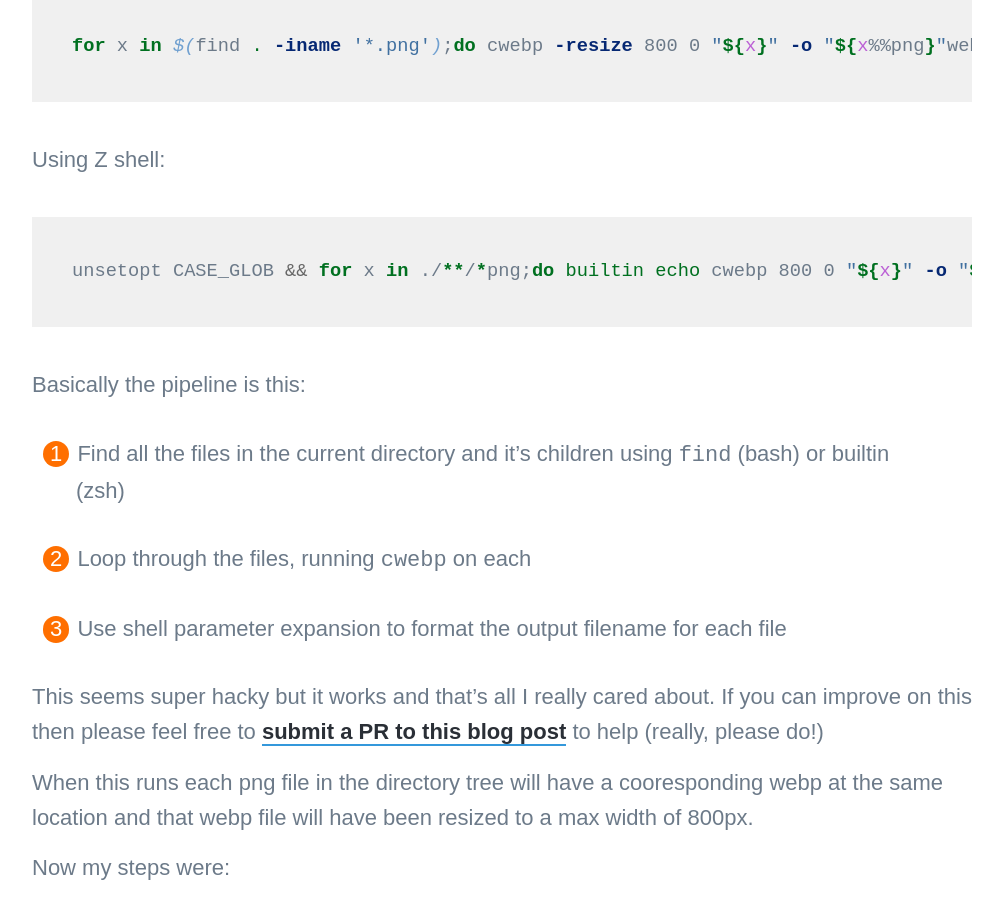
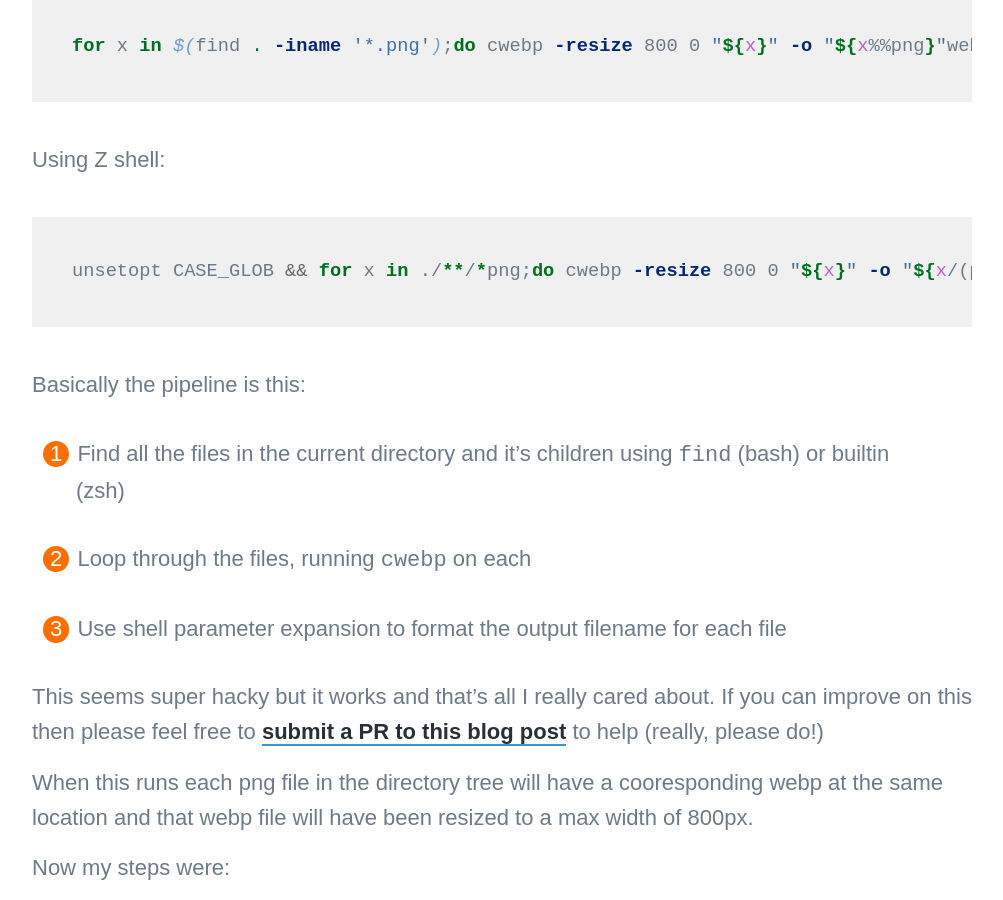
Before and after one commit to bubbafat/bubbafat.github.io, a Jekyll site: the page built from _posts/2022-03-15-converting-images-from-png-jpg-to-webp-and-resizing.md, in a window 1280 px wide and 900 px high, scrolled down 2242 px. Shown: the whole window, without its empty margins (138-1141 px from the left). Built offline with Jekyll 4.4.1, drawn with Linux system fonts in a browser that asks for light colours; nearby versions of some CDN libraries; some web fonts are replaced; comment, search, counter and statistics services are not loaded.

Commit message:
Update 2022-03-15-converting-images-from-png-jpg-to-webp-and-resizing.md
typo

````diff
--- a/_posts/2022-03-15-converting-images-from-png-jpg-to-webp-and-resizing.md
+++ b/_posts/2022-03-15-converting-images-from-png-jpg-to-webp-and-resizing.md
@@ -52,7 +52,7 @@ for x in $(find . -iname '*.png');do cwebp -resize 800 0 "${x}" -o "${x%%png}"we
 Using Z shell:
 
 ```zsh
-unsetopt CASE_GLOB && for x in ./**/*png;do builtin echo cwebp 800 0 "${x}" -o "${x/(png|PNG)/webp}";done; setopt CASE_GLOB
+unsetopt CASE_GLOB && for x in ./**/*png;do cwebp -resize 800 0 "${x}" -o "${x/(png|PNG)/webp}";done; setopt CASE_GLOB
 ```
 
 Basically the pipeline is this:
````
